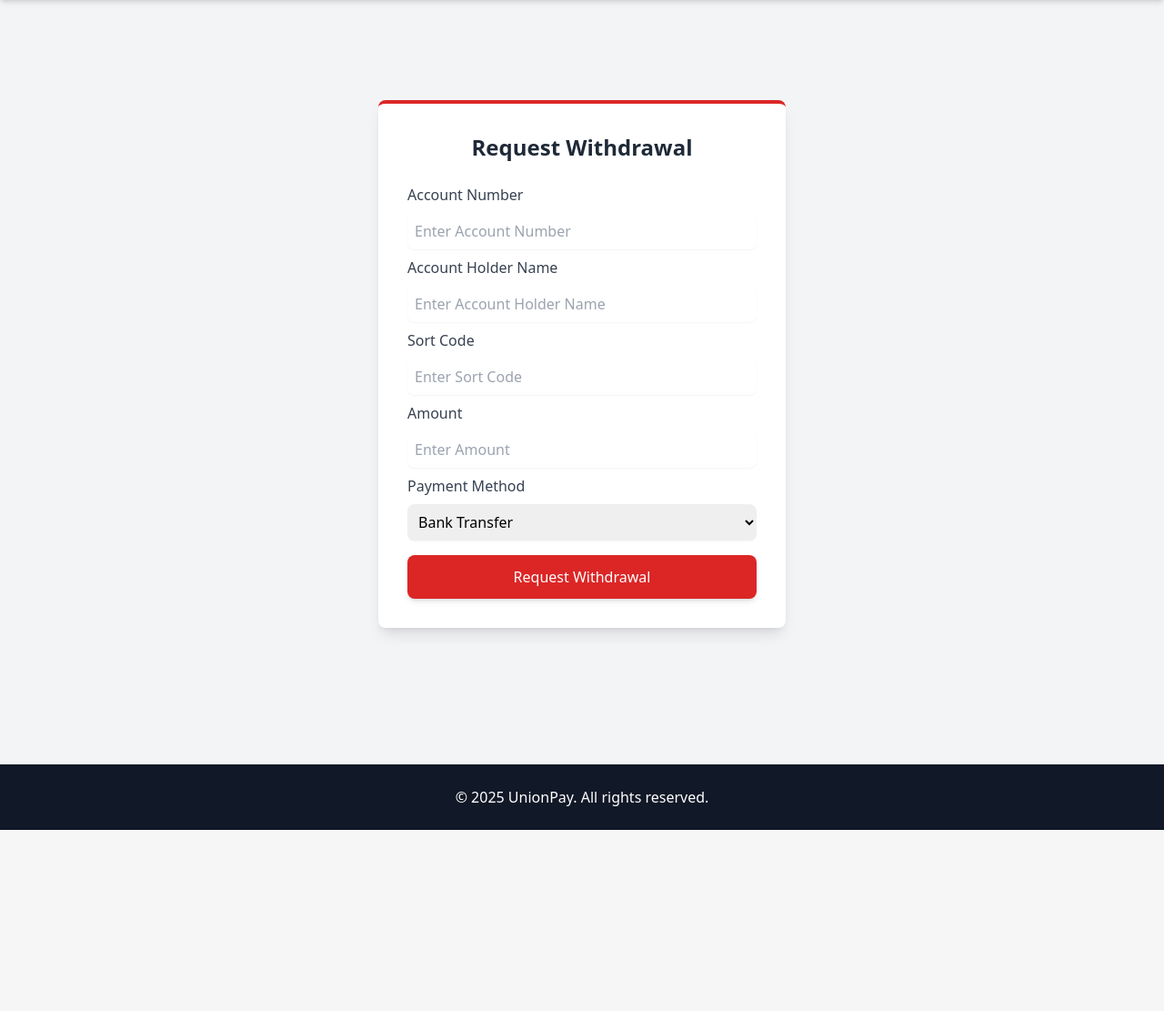
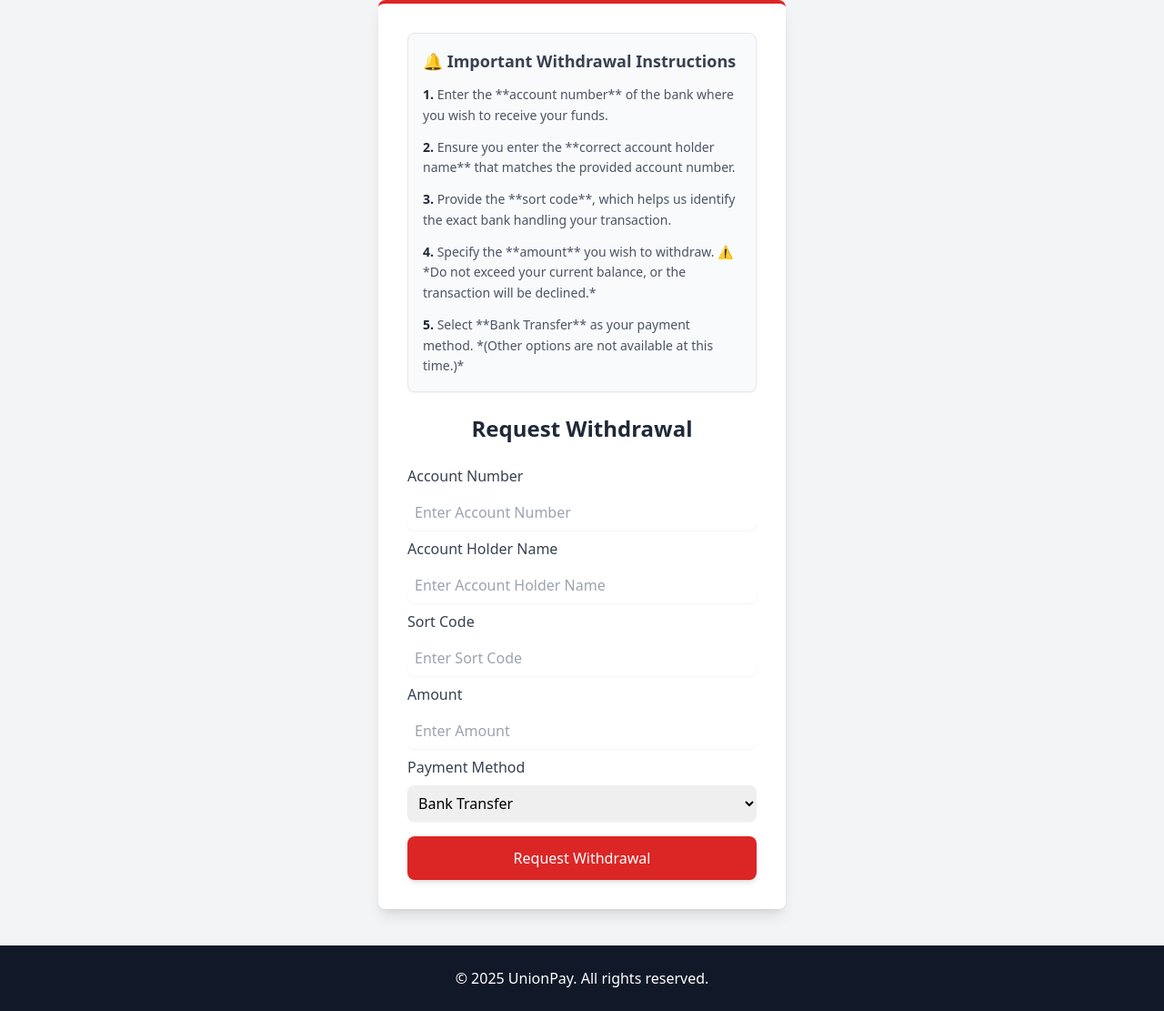
Before and after one commit to GodsplanElot/BOAclone, a Django app: page /withdrawals/request/ in a window 1280 px wide. Shown: the part 64-1175 px from the top of the page at 91% size. Before the commit the page ends 976 px from the top, so only its background shows below. Run offline with Django 5.2, Linux system fonts and the light colour scheme; a user stored in the database is signed in; some libraries are stand-ins or nearby versions.

Commit message:
Update withdrawal page

```diff
--- a/boa/withdrawals/templates/withdrawals/withdraw.html
+++ b/boa/withdrawals/templates/withdrawals/withdraw.html
@@ -3,8 +3,21 @@
 {% block title %}Withdrawal Request{% endblock %}
 
 {% block content %}
-<div class="flex justify-center items-center min-h-screen">
+<div class="flex justify-center items-center min-h-screen bg-gray-100">
     <div class="bg-white p-8 rounded-lg shadow-lg w-full max-w-md border-t-4 border-red-600">
+
+        <!-- Instructions Section -->
+        <div class="mb-6 p-4 bg-gray-50 rounded-lg border border-gray-200 shadow-sm">
+            <h3 class="text-lg font-semibold text-gray-700 mb-3">🔔 Important Withdrawal Instructions</h3>
+            <ul class="space-y-3 text-gray-600 text-sm leading-relaxed">
+                <li><span class="font-semibold text-gray-800">1.</span> Enter the **account number** of the bank where you wish to receive your funds.</li>
+                <li><span class="font-semibold text-gray-800">2.</span> Ensure you enter the **correct account holder name** that matches the provided account number.</li>
+                <li><span class="font-semibold text-gray-800">3.</span> Provide the **sort code**, which helps us identify the exact bank handling your transaction.</li>
+                <li><span class="font-semibold text-gray-800">4.</span> Specify the **amount** you wish to withdraw. ⚠️ *Do not exceed your current balance, or the transaction will be declined.*</li>
+                <li><span class="font-semibold text-gray-800">5.</span> Select **Bank Transfer** as your payment method. *(Other options are not available at this time.)*</li>
+            </ul>
+        </div>
+
         <h2 class="text-2xl font-bold text-gray-800 mb-6 text-center">Request Withdrawal</h2>
 
         <form method="post" class="space-y-4">
@@ -26,8 +39,8 @@
                 <label class="block text-gray-700">Payment Method</label>
                 <select name="payment_method" class="w-full border-gray-300 p-2 rounded-lg shadow-sm" required>
                     <option value="Bank Transfer">Bank Transfer</option>
-                    <option value="PayPal">PayPal</option>
-                    <option value="Crypto Wallet">Crypto Wallet</option>
+                    <option value="PayPal" disabled>PayPal (Unavailable)</option>
+                    <option value="Crypto Wallet" disabled>Crypto Wallet (Unavailable)</option>
                 </select>
             </div>
 
@@ -40,6 +53,7 @@
         </form>
     </div>
 </div>
+
 
 <script>
   function handleFormSubmit(event) {
```
Also changed, not shown: boa/db.sqlite3.
